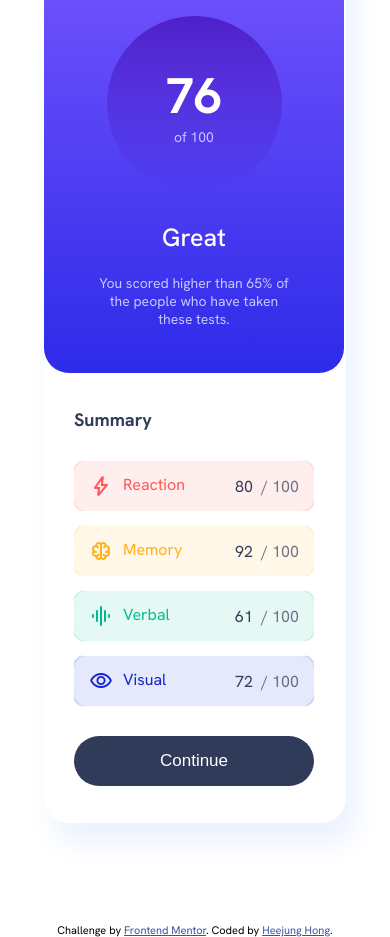
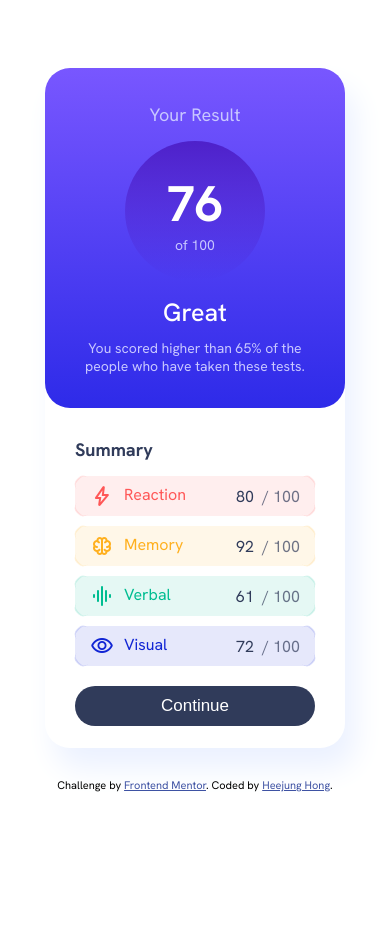
Before and after one commit to heejung-hong/results-summary-component, a plain HTML site: page index.html in a window 390 px wide. After the commit the page ends 860 px from the top, so only its background shows below. Drawn offline with nearby package versions, Linux system fonts and the light colour scheme.

Commit message:
completed @media for responsive web

```diff
--- a/index.html
+++ b/index.html
@@ -12,23 +12,22 @@
   <link rel="stylesheet" href="./styles.css">
 </head>
 <body>
-  <div class="container col-6">
-    <div class="result col-3">
-      <div style="color: hsl(241, 100%, 89%); padding: 35px 0;">Your Result</div>
+  <div class="container">
+    <div class="containerOne">
+      <div class="yourResult">Your Result</div>
 
       <div class="circle">
-        <div style="font-size: 50px; font-weight: bold;padding-top: 47px; ">76</div>
-        <div style="color: hsl(241, 100%, 89%); font-size: 14px;">of 100</div>
+        <div class="numerator">76</div>
+        <div class="denominator">of 100</div>
       </div>
 
-      <div style="width: 225px; margin: auto; font-size: 25px; font-weight: 500; padding: 30px 0px 20px 0px;">Great</div>
+      <div class="great">Great</div>
 
-      <div style="color: hsl(241, 100%, 89%); width: 200px; margin: auto; font-size: 14px;">You scored higher than 65% of the people who have taken these tests.</div>
+      <div class="scored">You scored higher than 65% of the people who have taken these tests.</div>
     </div>
 
-    <div class="summary col-3">
-      <div style="color: hsl(224, 30%, 27%); font-weight: bold; padding: 5px 0 15px 0;">Summary</div>
-
+    <div class="containerTwo">
+      <div class="summary">Summary</div>
 
       <div class="reaction">
         <div class="curveBL curveR"></div>
@@ -40,10 +39,10 @@
           <div style="color: hsl(0, 100%, 67%);">Reaction</div>
         </div>
 
-        <div><span style="color: hsl(224, 30%, 27%); ">80&nbsp;</span><span style="color: hsla(224, 30%, 27%, 0.7); padding-right: 15px;">&nbsp;/&nbsp;100</span></div>
+        <div>
+          <span style="color: hsl(224, 30%, 27%); ">80&nbsp;</span><span style="color: hsla(224, 30%, 27%, 0.7); padding-right: 15px;">&nbsp;/&nbsp;100</span>
+        </div>
       </div>
-
-
 
       <div class="memory">
         <div class="curveBL curveM"></div>
@@ -52,10 +51,12 @@
         <div class="curveBR curveM"></div>
         <div style="display: flex; flex-direction: row;">
           <span class="material-symbols-rounded" style="color: hsl(39, 100%, 56%); padding: 0 10px 0 15px;">neurology</span>
-        <div style="color: hsl(39, 100%, 56%);">Memory</div>
+          <div style="color: hsl(39, 100%, 56%);">Memory</div>
         </div>
 
-        <div><span style="color: hsl(224, 30%, 27%);">92&nbsp;</span><span style="color: hsla(224, 30%, 27%, 0.7); padding-right: 15px;">&nbsp;/&nbsp;100</span></div>
+        <div>
+          <span style="color: hsl(224, 30%, 27%);">92&nbsp;</span><span style="color: hsla(224, 30%, 27%, 0.7); padding-right: 15px;">&nbsp;/&nbsp;100</span>
+        </div>
       </div>
 
       <div class="verbal">
@@ -68,7 +69,9 @@
           <div style="color: hsl(166, 100%, 37%);">Verbal</div>
         </div>
 
-        <div><span style="color: hsl(224, 30%, 27%);">61&nbsp;</span><span style="color: hsla(224, 30%, 27%, 0.7) ; padding-right: 15px;">&nbsp;/&nbsp;100</span></div>
+        <div>
+          <span style="color: hsl(224, 30%, 27%);">61&nbsp;</span><span style="color: hsla(224, 30%, 27%, 0.7) ; padding-right: 15px;">&nbsp;/&nbsp;100</span>
+        </div>
       </div>
 
       <div class="visual">
@@ -81,7 +84,9 @@
           <div style="color: hsl(234, 85%, 45%);">Visual</div>
         </div>
 
-        <div><span style="color: hsl(224, 30%, 27%);">72&nbsp;</span><span style="color: hsla(224, 30%, 27%, 0.7); padding-right: 15px;">&nbsp;/&nbsp;100</span></div>
+        <div>
+          <span style="color: hsl(224, 30%, 27%);">72&nbsp;</span><span style="color: hsla(224, 30%, 27%, 0.7); padding-right: 15px;">&nbsp;/&nbsp;100</span>
+        </div>
       </div>
 
       <div style="justify-content: center;">
--- a/styles.css
+++ b/styles.css
@@ -2,16 +2,63 @@
   box-sizing: border-box;
 }
 
-@media only screen and (min-width: 375px) {
+@media only screen and (min-width: 300px) {
   /* For desktop: */
-  .col-3 {width: 300px; height: 450px;}
-  .col-6 {width: 302px; height: 902px;}
+  .container {
+    width: 300px;
+    height: 680px;
+    margin: 0 0 30px 0;
+  }
+  .containerOne, .containerTwo {width: 300px; height: 340px;}
+  .yourResult {padding: 35px 0 15px 0;}
+  .numerator {padding-top: 30px;}
+  .great {padding: 15px 0px 10px 0px;}
+  .reaction, .memory, .verbal, .visual {
+    width: 240px;
+    height: 40px;
+    margin: 10px 0px;
+  }
+  .circle {
+    width: 140px;
+    height: 140px;
+  }
+  .scored {width: 240px;}
+  .summary {padding: 0 0 5px 0;}
+  button {
+    width: 240px;
+    height: 40px;
+    margin: 10px 0px;
+  }
 }
 
 @media only screen and (min-width: 768px) {
   /* For desktop: */
-  .col-3 {width: 300px; height: 450px;}
-  .col-6 {width: 602px; height: 450px; display: flex; flex-direction: row;}
+  .container {
+    width: 600px;
+    height: 450px; display:
+    flex; flex-direction: row;
+    margin: 0 0 100px 0;
+  }
+  .containerOne, .containerTwo {width: 300px; height: 450px;}
+  .yourResult {padding: 35px 0;}
+  .numerator {padding-top: 47px;}
+  .great {padding: 30px 0px 20px 0px;}
+  .reaction, .memory, .verbal, .visual {
+    width: 240px;
+    height: 50px;
+    margin: 15px 0px;
+  }
+  .circle {
+    width: 175px;
+    height: 175px;
+  }
+  .scored {width: 200px;}
+  .summary {padding: 5px 0 15px 0;}
+  button {
+    width: 240px;
+    height: 50px;
+    margin: 15px 0px;
+  }
 }
 
 body {
@@ -27,27 +74,55 @@ body {
 .container {
   border-radius: 25px;
   box-shadow: 10px 20px 30px hsl(221, 100%, 96%);
-  margin: 0 0 100px 0;
 }
 
-.result {
+.containerOne {
   background: linear-gradient(hsl(252, 100%, 67%), hsl(241, 81%, 54%));
   text-align: center;
   color: hsl(0, 0%, 100%);
   border-radius: 25px;
 }
 
+.yourResult {
+  color: hsl(241, 100%, 89%);
+}
+
+.numerator {
+  font-size: 50px;
+  font-weight: bold;
+}
+
+.denominator {
+  color: hsl(241, 100%, 89%);
+  font-size: 14px;
+}
+
+.great {
+  width: 225px;
+  margin: auto;
+  font-size: 25px;
+  font-weight: 500;
+}
+
+.scored {
+  color: hsl(241, 100%, 89%);
+  margin: auto;
+  font-size: 14px;
+}
 .circle {
   background: linear-gradient(hsla(256, 72%, 46%, 1), hsla(241, 72%, 46%, 0));
   margin: auto;
-  width: 175px;
-  height: 175px;
   border-radius: 50%;
 }
 
-.summary {
+.containerTwo {
   border-radius: 25px;
   padding: 30px;
+}
+
+.summary {
+  color: hsl(224, 30%, 27%);
+  font-weight: bold;
 }
 
 .reaction {
@@ -71,9 +146,6 @@ body {
   display: flex;
   flex-direction: row;
   align-items: center;
-  width: 240px;
-  height: 50px;
-  margin: 15px 0px;
   justify-content: space-between;
   position: relative;
   font-size: 16px;
@@ -135,9 +207,6 @@ body {
 button {
   background-color: hsl(224, 30%, 27%);
   color: hsl(0, 0%, 100%);
-  width: 240px;
-  height: 50px;
-  margin: 15px 0px;
   border: none;
   border-radius: 25px;
   font-size: 17px;
```
